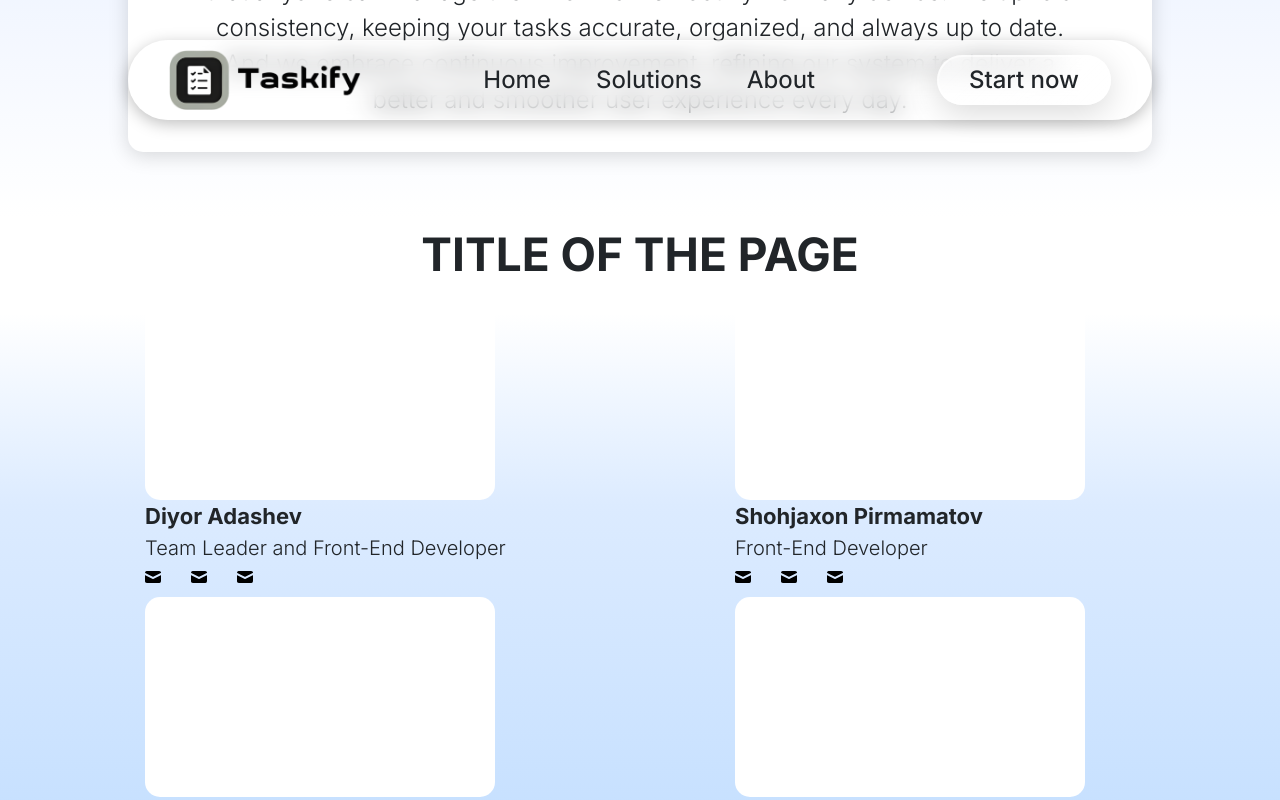
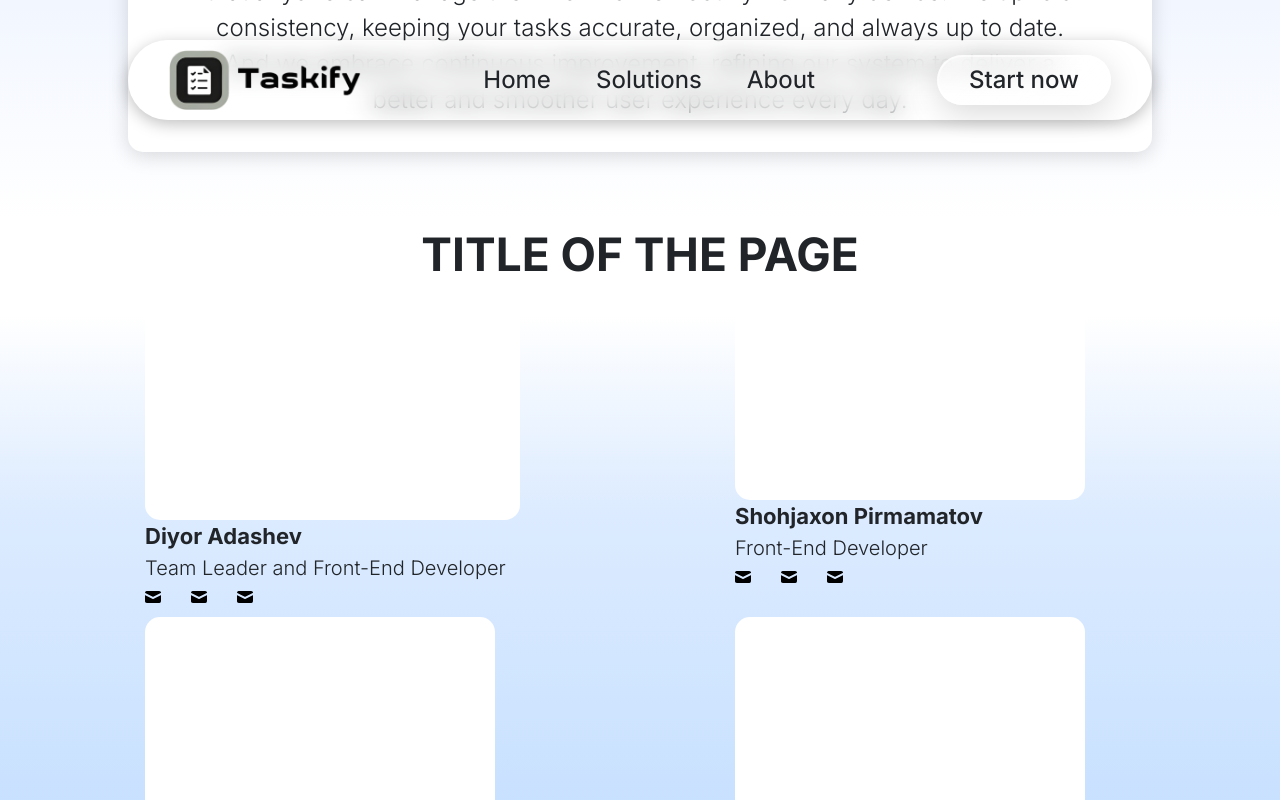
Before and after one commit to adawev/Taskify, a React (Vite) app: page /about in a window 1280 px wide. In both pictures the pointer is over the element 320 px from the left and 2583 px from the top of the page. Shown: the part 2183-2983 px from the top of the page. Built offline with nearby package versions, Linux system fonts and the light colour scheme.

Commit message:
title animation

```diff
--- a/src/components/AboutPageComponents/AboutTitle/style.scss
+++ b/src/components/AboutPageComponents/AboutTitle/style.scss
@@ -23,6 +23,7 @@ margin-top: clamp(4px, 2vw, 10px);
     background-color: white;
      width: clamp(175px, 50vw, 350px);
     height: clamp(100px, 50vw, 200px);
+    transition: all 0.3s ease;
 }
 p {
 font-size: clamp(14px, 2vw, 22px);
@@ -40,6 +41,11 @@ font-size: clamp(14px, 2vw, 20px);
   width: clamp(200px, 50vw, 400px);
    margin-top: 10px;
 }
+.title_image:hover {
+    width: clamp(220px, 50vw, 375px);
+    height: clamp(120px, 50vw, 220px);
+    transition: all 0.3s ease;
+}
 .titles {
     display: flex;
     flex-wrap: wrap;
```
